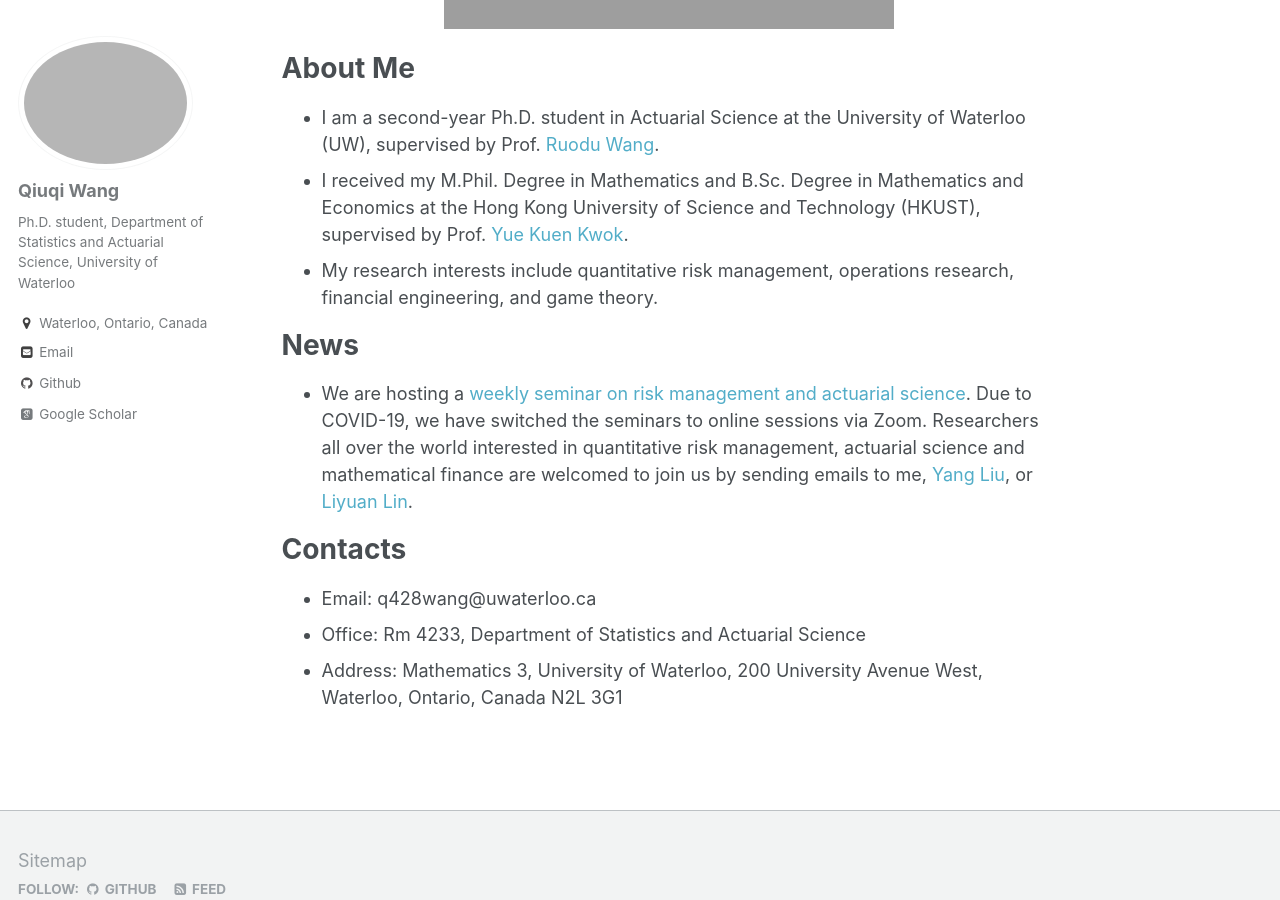
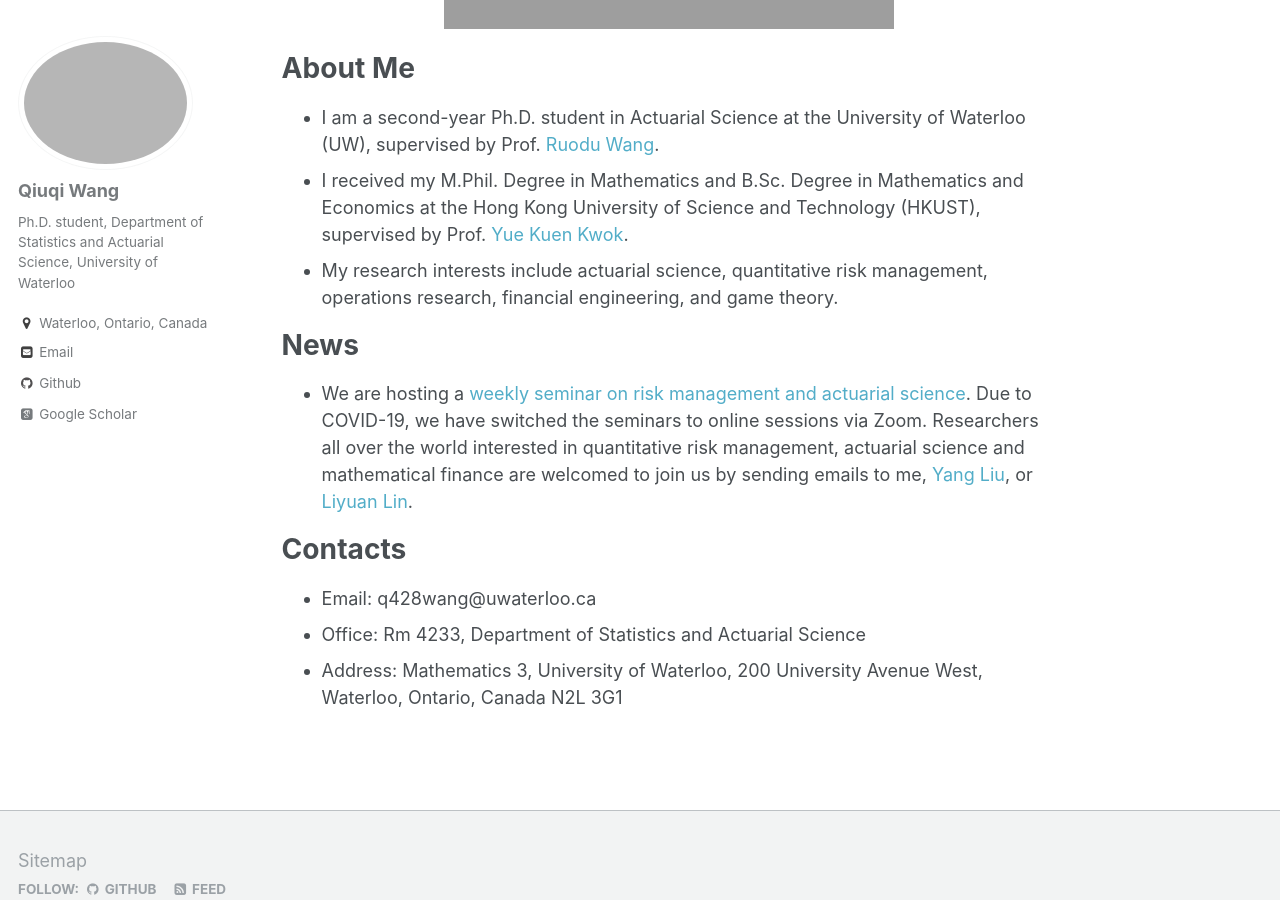
Before and after one commit to qwangan/qwangan.github.io, a Jekyll site: the page built from _pages/about.md, in a window 1280 px wide and 900 px high, scrolled down 441 px. Built offline with Jekyll 4.4.1, drawn with Linux system fonts in a browser that asks for light colours; some web fonts are replaced.

Commit message:
Update about.md

```diff
--- a/_pages/about.md
+++ b/_pages/about.md
@@ -15,7 +15,7 @@ redirect_from:
 # About Me
 * I am a second-year Ph.D. student in Actuarial Science at the University of Waterloo (UW), supervised by Prof. [Ruodu Wang](http://sas.uwaterloo.ca/~wang/).
 * I received my M.Phil. Degree in Mathematics and B.Sc. Degree in Mathematics and Economics at the Hong Kong University of Science and Technology (HKUST), supervised by Prof. [Yue Kuen Kwok](https://www.math.ust.hk/~maykwok/).
-* My research interests include quantitative risk management, operations research, financial engineering, and game theory.
+* My research interests include actuarial science, quantitative risk management, operations research, financial engineering, and game theory.
 
 # News
 * We are hosting a [weekly seminar on risk management and actuarial science](https://yang-liu16.github.io/seminar/). Due to COVID-19, we have switched the seminars to online sessions via Zoom. Researchers all over the world interested in quantitative risk management, actuarial science and mathematical finance are welcomed to join us by sending emails to me, [Yang Liu](https://yang-liu16.github.io/), or [Liyuan Lin](mailto:l89lin@uwaterloo.ca).
```
